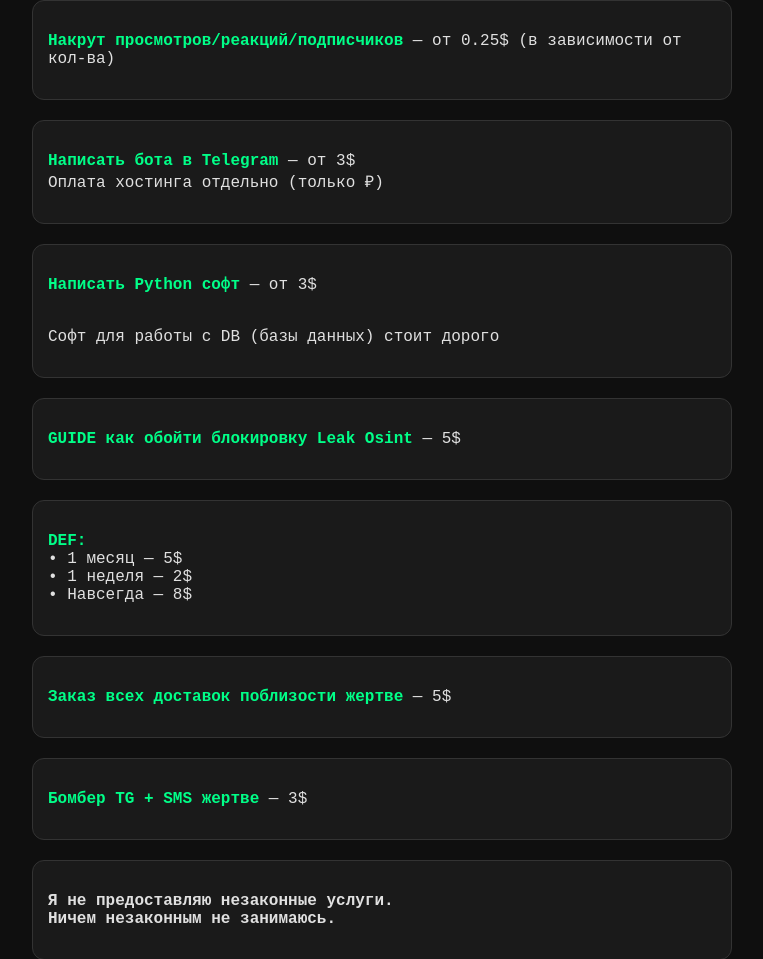
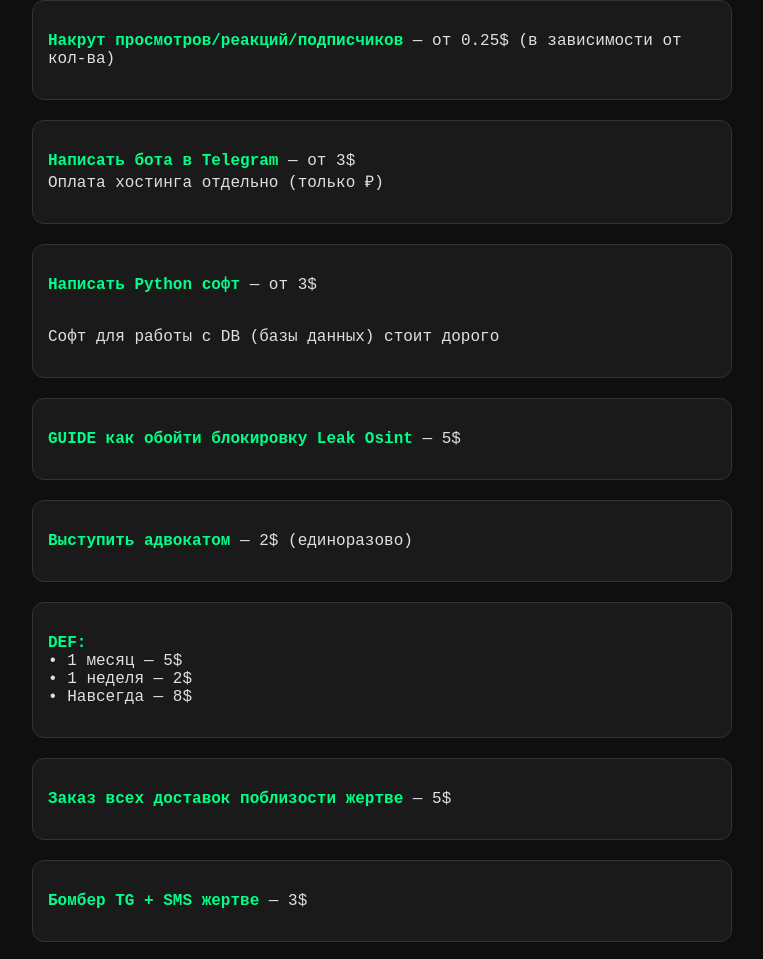
Before and after one commit to xqcone/xqcone.github.io, a plain HTML site: page index.html in a window 1280 px wide. Shown: the part 100-1059 px from the top of the page, without its empty margins (258-1021 px from the left). Drawn offline with Linux system fonts and the light colour scheme.

Commit message:
index.html

```diff
--- a/index.html
+++ b/index.html
@@ -65,6 +65,10 @@
   </div>
 
   <div class="price-block">
+    <p><span class="highlight">Выступить адвокатом</span> — 2$ (единоразово)</p>
+  </div>
+
+  <div class="price-block">
     <p><span class="highlight">DEF:</span><br>
       • 1 месяц — 5$<br>
       • 1 неделя — 2$<br>
```
